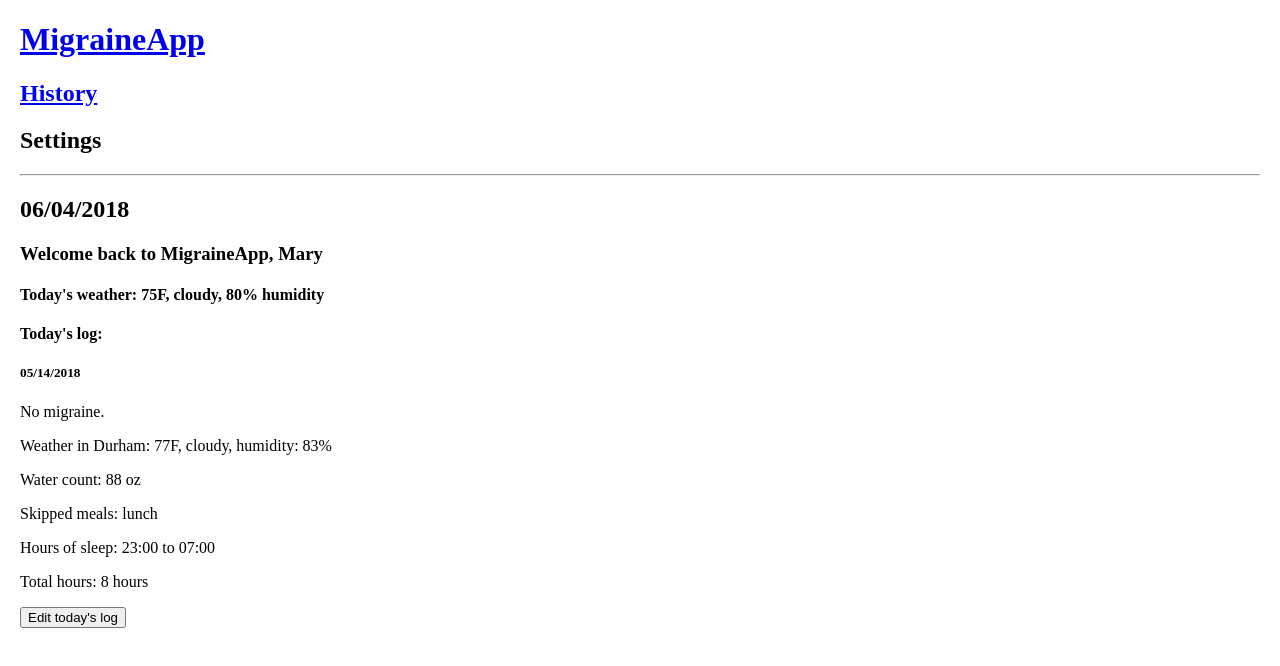
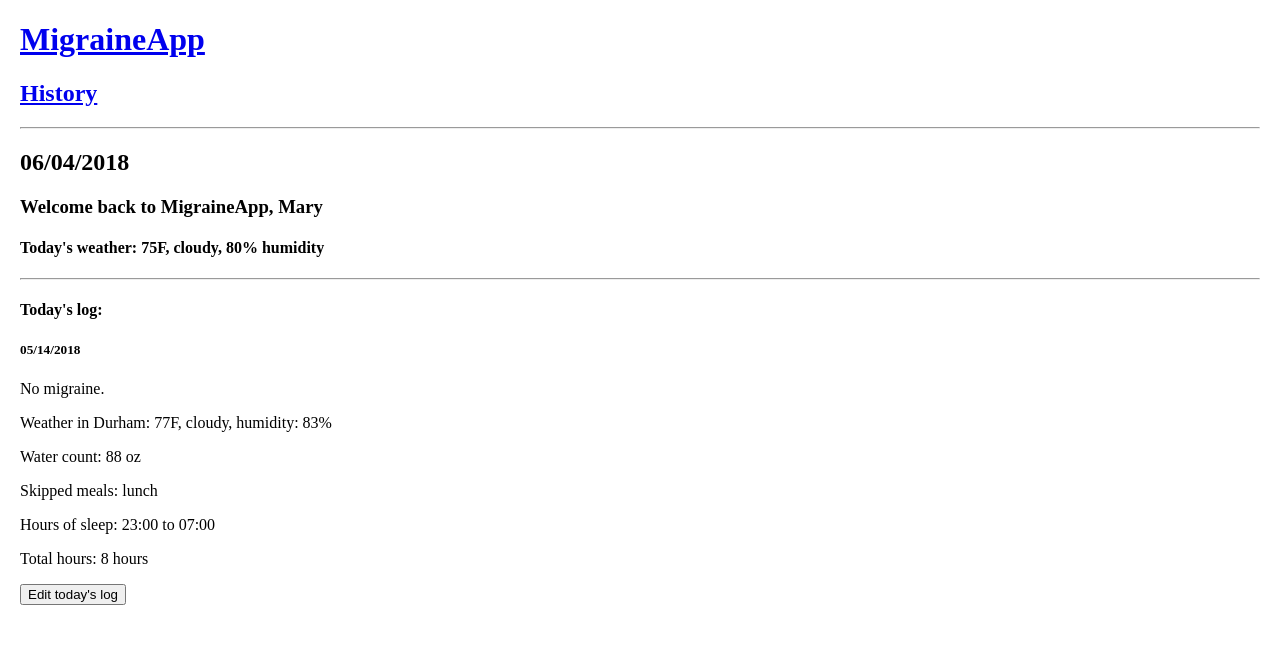
Before and after one commit to maryzhenghan/ake-app, a website: page public/index.html in a window 1280 px wide. Drawn offline with nearby package versions, Linux system fonts and the light colour scheme.

Commit message:
Update test-server.js to reflect deleted settings.html file

```diff
--- a/public/index.html
+++ b/public/index.html
@@ -1,15 +1,16 @@
 <!DOCTYPE html>
 <html lang="en">
+
 <head>
 	<title>Migraine App | Home</title>
 	<link rel="stylesheet" type="text/css" href="../index.css">
 </head>
+
 <body>
 	<header role="banner">
 		<h1><a href="./index.html">MigraineApp</a></h1>
 		<div role="nav">
 			<h2><a href="./history.html">History</a></h2>
-			<h2>Settings</h2>
 		</div>
 	</header>
 	<hr>
@@ -17,6 +18,8 @@
 		<h2 class="js-todayDate"></h2>
 		<h3>Welcome back to MigraineApp, <span class="js-name">Mary</span></h3>
 		<h4>Today's weather: <span class="js-weatherWidget">75F, cloudy, 80% humidity</span></h4>
+
+		<hr>
 
 		<h4>Today's log:</h4>
 		<div class="js-todayLog">
@@ -62,12 +65,11 @@
 		</div>
 	</main>
 
-    <script
+  <script
     src="https://code.jquery.com/jquery-3.3.1.js"
     integrity="sha256-2Kok7MbOyxpgUVvAk/HJ2jigOSYS2auK4Pfzbm7uH60="
     crossorigin="anonymous"></script>
+	<script type="text/javascript" src="../app.js"></script>
+</body>
 
-	<script type="text/javascript" src="../app.js"></script>
-
-</body>
 </html>
```
Also changed, not shown: public/history.html (+0 -1 lines).
